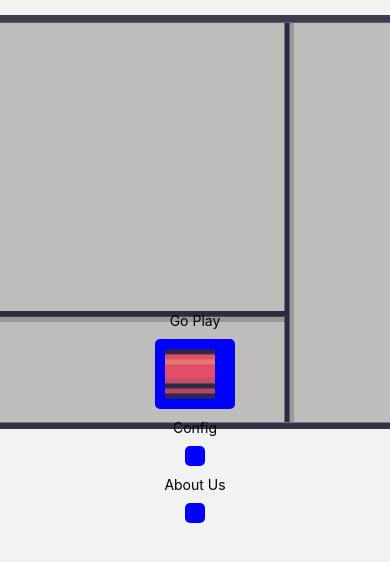
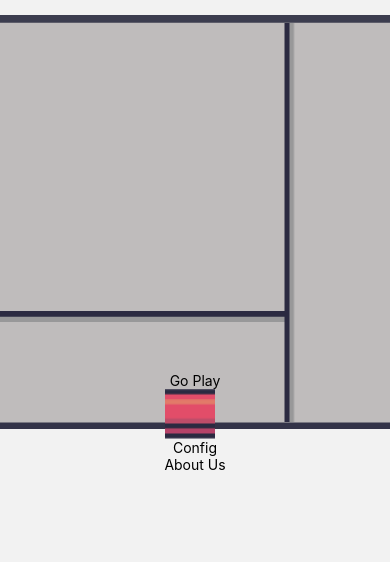
Before and after one commit to braulioPad/game, a React Native app: screen /Home in a window 390 px wide. Shown: the top 562 px of the page. Built offline with nearby package versions, Linux system fonts and the light colour scheme.

Commit message:
Custom button changed

```diff
--- a/src/components/CustomBtn/CustomButton.tsx
+++ b/src/components/CustomBtn/CustomButton.tsx
@@ -14,9 +14,9 @@ interface CustomButtonProps {
 
 const CustomButton: React.FC<CustomButtonProps> = ({ onPress, style, imageSource, imageStyle, buttonText, textStyle }) => {
   return (
-    <TouchableOpacity style={[styles.button, style]} onPress={onPress}>
-      {imageSource && <Image source={imageSource} style={[styles.buttonImage, imageStyle]} />}
-      {buttonText && <Text style={[styles.buttonText, textStyle]}>{buttonText}</Text>}
+    <TouchableOpacity style={[/* styles.button, */ style]} onPress={onPress}>
+      {imageSource && <Image source={imageSource} style={[/* styles.buttonImage, */ imageStyle]} />}
+      {buttonText && <Text style={[/* styles.buttonText, */ textStyle]}>{buttonText}</Text>}
     </TouchableOpacity>
   );
 };
```
